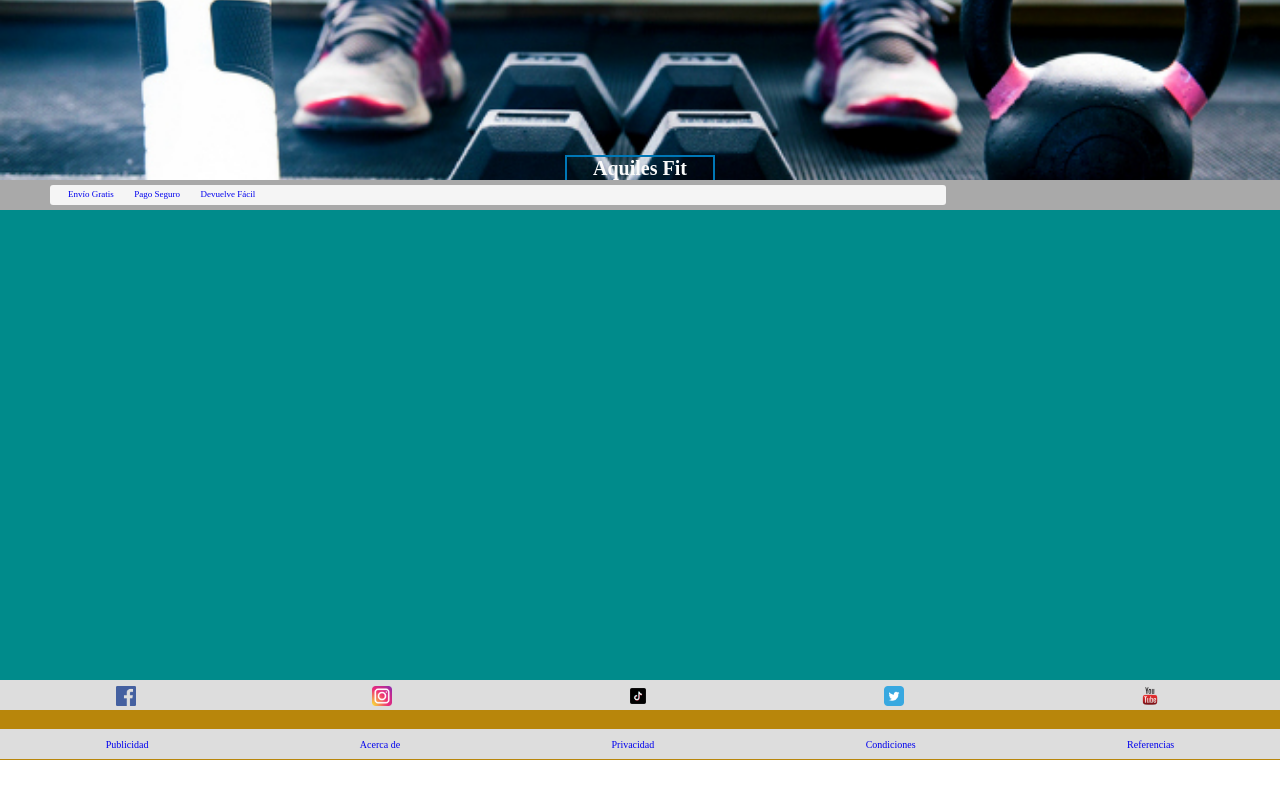
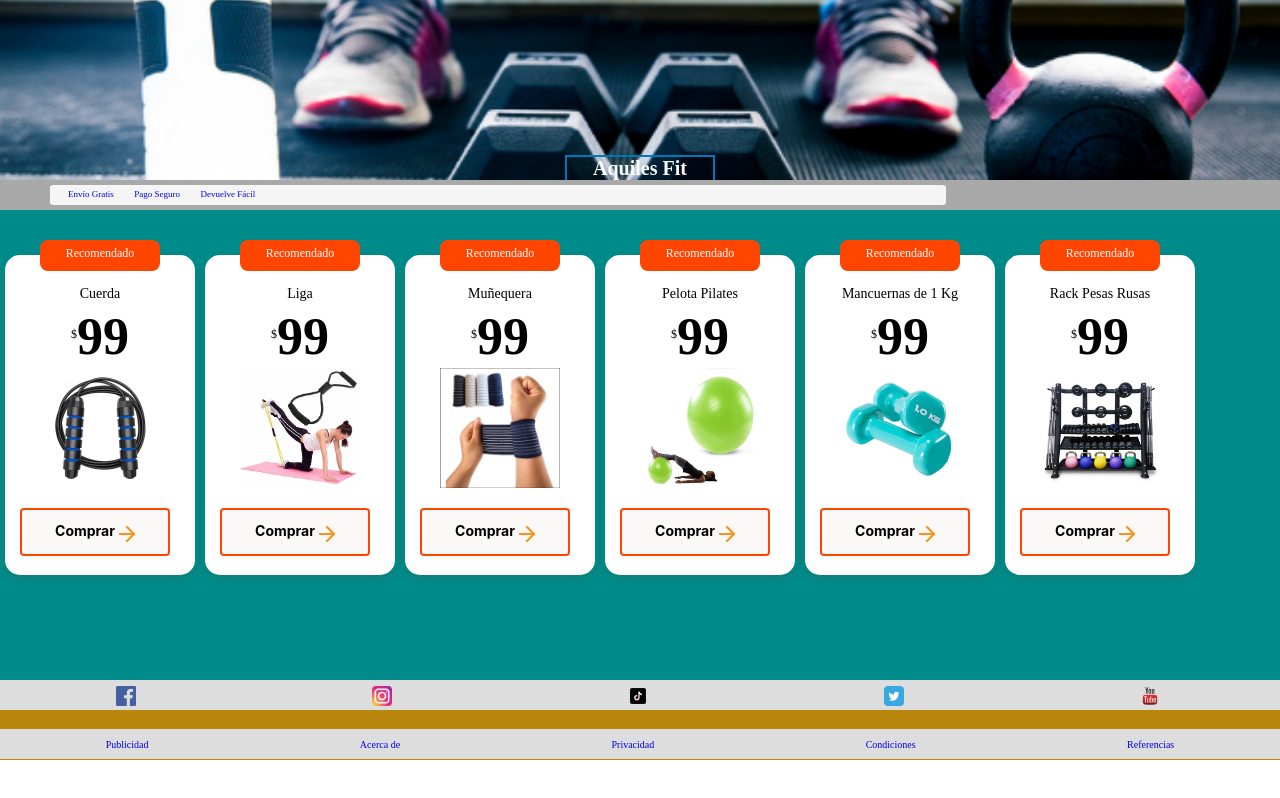
Before and after one commit to AngelMC636/ProductosFit, a plain HTML site: page index.html in a window 1280 px wide. Drawn offline with Linux system fonts and the light colour scheme.

Commit message:
Productos

```diff
--- a/index.html
+++ b/index.html
@@ -54,7 +54,62 @@
                 </ul>
             </div>
         </div>
-        <article></article>
+        <section class="container--slider">
+            <article class="container--card">
+                <p class="recommended">Recomendado</p>
+                <div class="info-container">
+                    <h3 class="card--title">Cuerda</h3>
+                    <p class="card--price"><span>$</span>99</p>
+                    <img src="./Productos/cuerda.jpeg" alt="">
+                    <button class="plan-card--ca">Comprar<span></span></button>
+                </div>
+            </article>
+            <article class="container--card">
+                <p class="recommended">Recomendado</p>
+                <div class="info-container">
+                    <h3 class="card--title">Liga</h3>
+                    <p class="card--price"><span>$</span>99</p>
+                    <img src="./Productos/liga.jpg" alt="">
+                    <button class="plan-card--ca">Comprar<span></span></button>
+                </div>
+            </article>
+            <article class="container--card">
+                <p class="recommended">Recomendado</p>
+                <div class="info-container">
+                    <h3 class="card--title">Muñequera</h3>
+                    <p class="card--price"><span>$</span>99</p>
+                    <img src="./Productos/muñequeras.jpg" alt="">
+                    <button class="plan-card--ca">Comprar<span></span></button>
+                </div>
+            </article>
+            <article class="container--card">
+                <p class="recommended">Recomendado</p>
+                <div class="info-container">
+                    <h3 class="card--title">Pelota Pilates</h3>
+                    <p class="card--price"><span>$</span>99</p>
+                    <img src="./Productos/pelota.jpg" alt="">
+                    <button class="plan-card--ca">Comprar<span></span></button>
+                </div>
+            </article>
+            <article class="container--card">
+                <p class="recommended">Recomendado</p>
+                <div class="info-container">
+                    <h3 class="card--title">Mancuernas de 1 Kg</h3>
+                    <p class="card--price"><span>$</span>99</p>
+                    <img src="./Productos/pesas.jpg" alt="">
+                    <button class="plan-card--ca">Comprar<span></span></button>
+                </div>
+            </article>
+            <article class="container--card">
+                <p class="recommended">Recomendado</p>
+                <div class="info-container">
+                    <h3 class="card--title">Rack Pesas Rusas</h3>
+                    <p class="card--price"><span>$</span>99</p>
+                    <img src="./Productos/Rack.jpg" alt="">
+                    <button class="plan-card--ca">Comprar<span></span></button>
+                </div>
+            </article>
+        </section>
     </main>
     <footer>
         <div class="footer--container-redes">
--- a/styles.css
+++ b/styles.css
@@ -168,6 +168,89 @@ main {
     text-decoration: none;
     margin-left: 18px;
 }
+.container--slider {
+    display: flex;
+    position: absolute;
+    height: 380px;
+    top: 25px;
+    overflow-x: scroll;
+    overscroll-behavior-x: contain;
+    scroll-snap-type: x proximity;
+}
+.container--card {
+    position: relative;
+    scroll-snap-align: center;
+    width: 70%;
+    min-width: 190px;
+    max-width: 300px;
+    height: 320px;
+    margin: 50px 5px 0;
+    padding: 0 15px;
+    background-color: white;
+    border-radius: 15px;
+    box-shadow: 0 4px 8px rgba(89,73,30,0.16);
+}
+.recommended {
+    position: absolute;
+    width: 120px;
+    height: 31px;
+    left: calc(50% - 60px);
+    top:-15px;
+    font-size: 1.2rem;
+    padding: 6px;
+    text-align: center;
+    background-color: orangered;
+    border-radius: 8px;
+    color: white;
+}
+.card--title {
+    padding-top: 30px;
+    font-size: 1.4rem;
+    font-weight: 500;
+    text-align: center;
+    line-height: 1.8rem;
+    color: black;
+}
+.card--price {
+    padding: 5px 0;
+    font-size: 5.2rem;
+    font-weight: bold;
+    line-height: 5.3rem;
+    text-align: center;
+    color: black;
+}
+.card--price span {
+    font-size: 1.2rem;
+    font-weight: 300;
+    vertical-align: text-top;
+}
+ main img {
+    display: flex;
+    position: relative;
+    height: 120px;
+    width: 120px;
+    left: 20px;
+}
+.plan-card--ca {
+    width: 150px;
+    height: 48px;
+    margin-top: 20px;
+    background-color: #faf8f7;
+    border: 2px solid orangered;
+    border-radius: 4px;
+    font-size: 1.4rem;
+    font-weight: bold;
+    line-height: 1.8rem;
+    color:var(--black);
+    font-family: 'DM Sans', sans-seri, 'Inter', sans-serif;
+}
+.plan-card--ca span {
+    display: inline-block;
+    width: 20px;
+    height: 20px;
+    background-image: url("./Productos/orange-right-arrow.svg");
+    vertical-align: text-top;
+}
 footer {
     position: relative;
     display: flex;
```
Also changed, not shown: Productos/Rack.jpg (added), Productos/cuerda.jpeg (added), Productos/liga.jpg (added), Productos/muñequeras.jpg (added), Productos/orange-right-arrow.svg (added), Productos/pelota.jpg (added), Productos/pesas.jpg (added).
